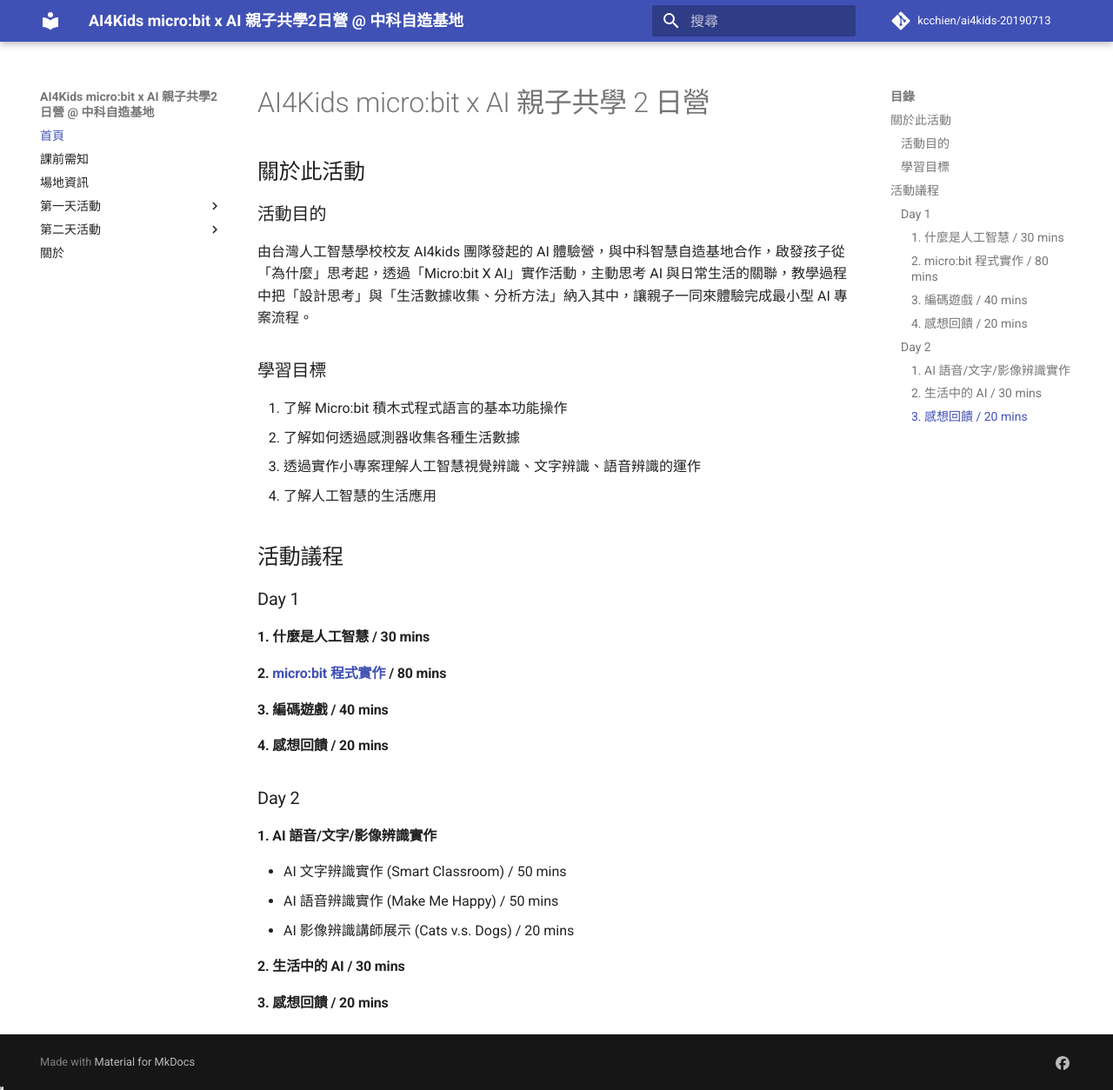
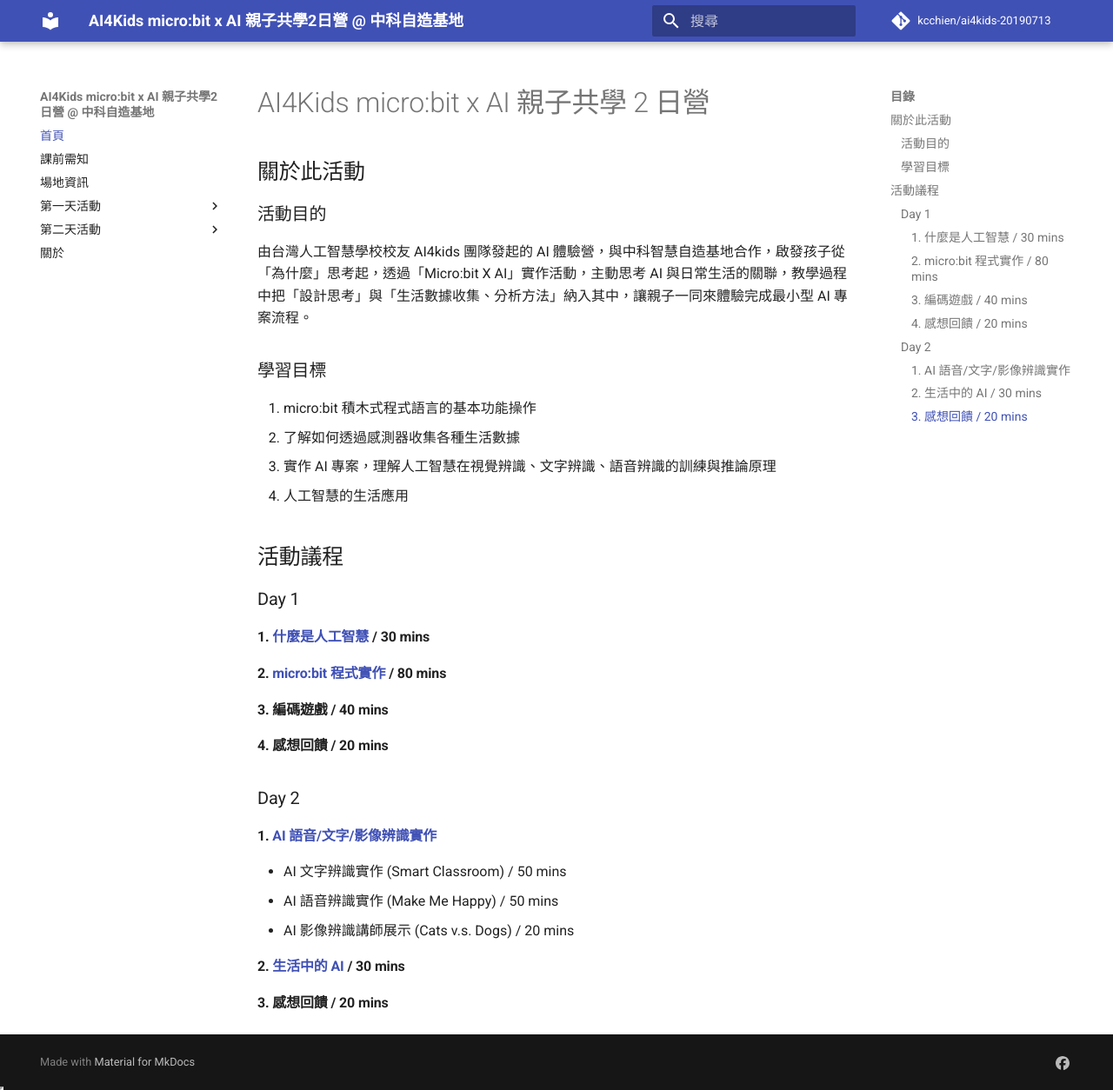
Before and after one commit to kcchien/ai4kids-20190713, an MkDocs documentation site: the page built from docs/index.md, in a window 1280 px wide and 1254 px high. Shown: the whole window at 87% size. Built offline with MkDocs 1.6.1 and Material for MkDocs 9.7.7, drawn with Linux system fonts in a browser that asks for light colours; comment, search, counter and statistics services are not loaded.

Commit message:
Modify home page

```diff
--- a/docs/index.md
+++ b/docs/index.md
@@ -8,16 +8,16 @@
 
 ### 學習目標
 
-1. 了解 Micro:bit 積木式程式語言的基本功能操作
+1. micro:bit 積木式程式語言的基本功能操作
 2. 了解如何透過感測器收集各種生活數據
-3. 透過實作小專案理解人工智慧視覺辨識、文字辨識、語音辨識的運作
-4. 了解人工智慧的生活應用
+3. 實作 AI 專案，理解人工智慧在視覺辨識、文字辨識、語音辨識的訓練與推論原理
+4. 人工智慧的生活應用
 
 ## 活動議程
 
 ### Day 1
 
-#### 1. 什麼是人工智慧 / 30 mins
+#### 1. [什麼是人工智慧](https://reurl.cc/EddZA) / 30 mins
 
 #### 2. [micro:bit 程式實作](https://ai4kids-20190713.s3-ap-southeast-1.amazonaws.com/day1/microbit+x+AI+%E8%A6%AA%E5%AD%90%E5%85%B1%E5%AD%B8%E7%87%9F+-+D1-microbit%E5%AF%A6%E4%BD%9C%E5%9D%8A.pdf) / 80 mins
 
@@ -27,12 +27,12 @@
 
 ### Day 2
 
-#### 1. AI 語音/文字/影像辨識實作
+#### 1. [AI 語音/文字/影像辨識實作](https://ai4kids-20190713.s3-ap-southeast-1.amazonaws.com/day2/microbit+x+AI+%E8%A6%AA%E5%AD%90%E5%85%B1%E5%AD%B8%E7%87%9F+-+D2-AI+Workshop.pdf)
 
 - AI 文字辨識實作 (Smart Classroom) / 50 mins
 - AI 語音辨識實作 (Make Me Happy) / 50 mins
 - AI 影像辨識講師展示 (Cats v.s. Dogs) / 20 mins
 
-#### 2. 生活中的 AI / 30 mins
+#### 2. [生活中的 AI](https://drive.google.com/file/d/1w-NwnDB_qT9gL_GbSPncdHCQugG4_Sa5/view?usp=sharing) / 30 mins
 
 #### 3. 感想回饋 / 20 mins
```
Also changed, not shown: site/search/search_index.json, 1 other file.
